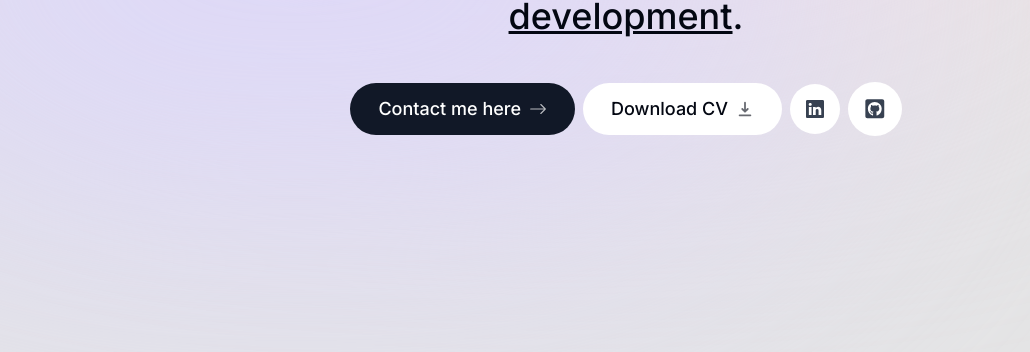
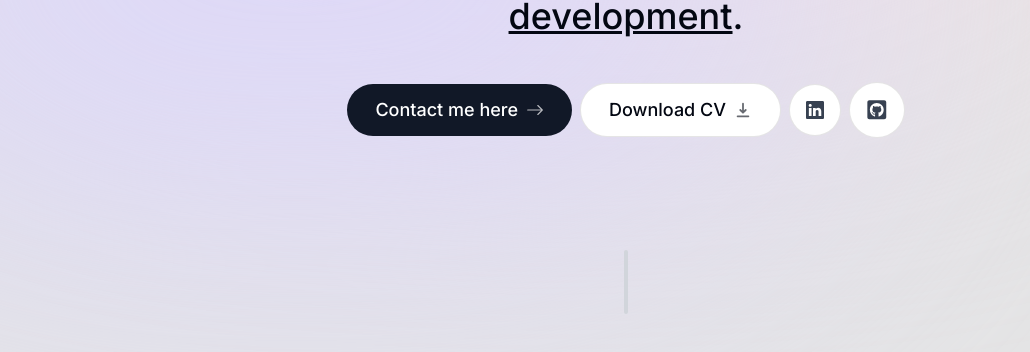
Before and after one commit to dulanwaduge/new-portfolio, a Next.js app: page / in a window 1280 px wide. Shown: the part 430-782 px from the top of the page, without its empty margins (14-1044 px from the left). Built offline with nearby package versions, Linux system fonts and the light colour scheme.

Commit message:
created section divder and added between intro and about me section

```diff
--- a/app/page.tsx
+++ b/app/page.tsx
@@ -1,10 +1,12 @@
 import Intro from '@/components/intro'
+import SectionDivider from '@/components/section-divider';
 import Image from 'next/image'
 
 export default function Home() {
   return (
     <main className="flex flex-col items-center px-4">
       <Intro />
+      <SectionDivider />
     </main>
   );
 }
--- a/components/intro.tsx
+++ b/components/intro.tsx
@@ -61,15 +61,17 @@ export default function Intro
                 Contact me here <BsArrowRight className='opacity-70 group-hover:translate-x-1 transition'/>
             </Link>
             <a className='group bg-white px-7 py-3 flex items-center gap-2 rounded-full outline-none focus:scale-110 hover:scale-110
-                             active:scale-105 transition cursor-pointer' href='/cv.pdf' download>
+                             active:scale-105 transition cursor-pointer border border-black/10' href='/cv.pdf' download>
                 Download CV <HiDownload className='opacity-60 group-hover:translate-y-1 transition'/>
             </a>
-            <a className='bg-white p-4 text-gray-700 flex items-center gap-2 rounded-full outline-none focus:scale-110
-                            hover:scale-110 active:scale-105 transition'>
+            <a className='bg-white p-4 text-gray-700 flex items-center gap-2 rounded-full outline-none focus:scale-[1.15] hover:scale-[1.15]
+                            hover:text-gray-950 active:scale-105 transition border border-black/10' href='https://www.linkedin.com/in/dulanwaduge/'
+                            target='_blank'>
                 <BsLinkedin />
             </a>
             <a className='bg-white p-4 text-gray-700 flex items-center gap-2 text-[1.35rem] rounded-full outline-none
-                            focus:scale-110 hover:scale-110 active:scale-105 transition'>
+                            focus:scale-[1.15] hover:scale-[1.15] hover:text-gray-950 active:scale-105 transition border border-black/10'
+                            href='https://github.com/dulanwaduge' target='_blank'>
                 <FaGithubSquare />
             </a>
         </motion.div>
--- /dev/null
+++ b/components/section-divider.tsx
@@ -0,0 +1,14 @@
+"use client";
+
+import React from 'react'
+import { motion } from 'framer-motion'
+
+export default function SectionDivider() {
+  return (
+    <motion.div className='bg-gray-300 my-25 h-16 w-1 rounded-full hidden sm:block'
+        initial={{opacity: 0, y: 100}}
+        animate={{opacity: 1, y: 0}}
+        transition={{ delay: 0.125 }}
+    ></motion.div>
+  )
+}
```
